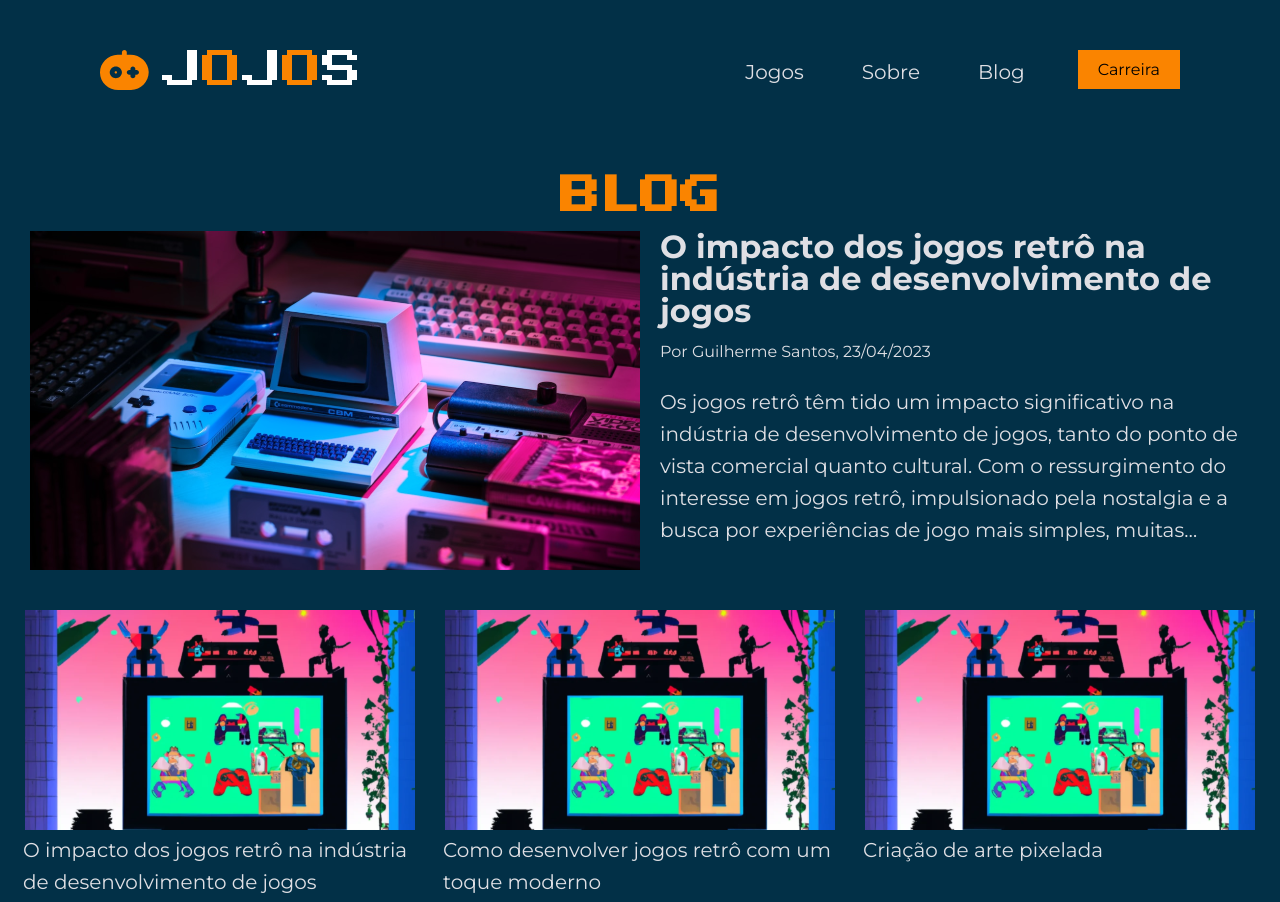
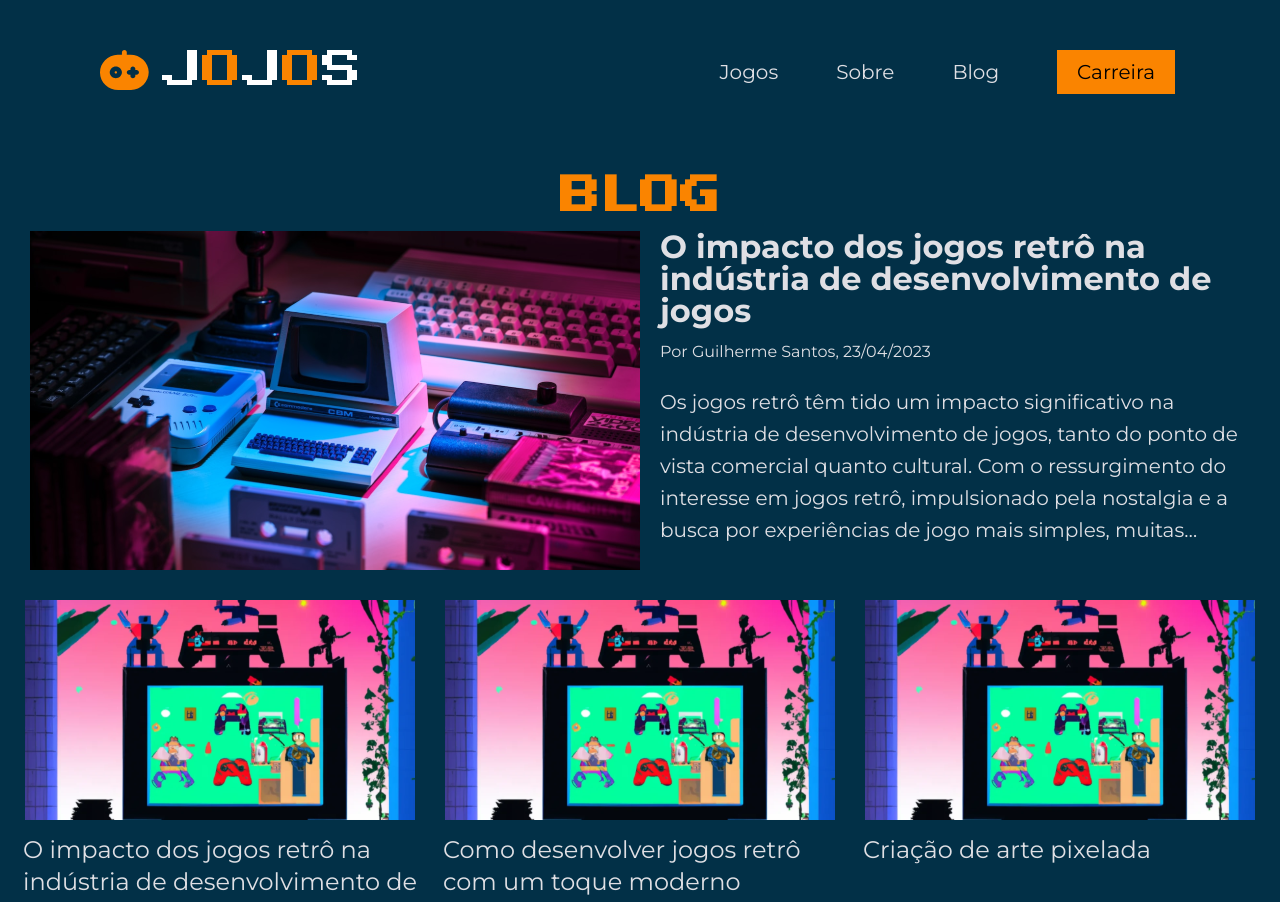
Before and after one commit to lucas-souza-vieira/projeto-final-pixel, a Next.js app: page /blog in a window 1280 px wide. Shown: the top 902 px of the page. Built offline with nearby package versions, Linux system fonts and the light colour scheme.

Commit message:
Correção de detalhes

```diff
--- a/components/Cabecalho.js
+++ b/components/Cabecalho.js
@@ -21,7 +21,7 @@ export default function Cabecalho(){
               <Link href="/blog">Blog</Link>
             </li>
             <li>
-              <Link href="/#carreira"><span className={styles.carreira}>Carreira</span></Link>
+              <a href="/#carreira"><span className={styles.carreira}>Carreira</span></a>
             </li>
           </ul>
         </nav>
--- a/src/pages/blog.jsx
+++ b/src/pages/blog.jsx
@@ -16,7 +16,6 @@ export default function Blog() {
                     <p>Os jogos retrô têm tido um impacto significativo na indústria de desenvolvimento de jogos, tanto do ponto de vista comercial quanto cultural. Com o ressurgimento do interesse em jogos retrô, impulsionado pela nostalgia e a busca por experiências de jogo mais simples, muitas empresas estão explorando esse gênero e desenvolvendo jogos que lembram os clássicos do passado.</p>
                 </div>
             </div>
-
 
             <div className={styles.menores}>
                 <div>
--- a/src/pages/jogo2.jsx
+++ b/src/pages/jogo2.jsx
@@ -18,7 +18,9 @@ export default function jogo2(){
                     </div>
                 </div>
 
-                    <p>Tetris é um dos jogos mais icônicos e envolventes de todos os tempos. Lançado em 1984, o jogo conquistou milhões de corações ao redor do mundo com sua jogabilidade simples e viciante. O objetivo é claro: organizar blocos em diferentes formas e tamanhos que caem do topo da tela para formar linhas horizontais completas.<br/><br/>A simplicidade do Tetris o torna acessível para jogadores de todas as idades. A mecânica de jogo intuitiva permitiu que se tornasse um clássico instantâneo e tenha sido portado para inúmeras plataformas e dispositivos ao longo dos anos. Sua popularidade transcende gerações, com uma base de fãs apaixonada que ainda joga o jogo com entusiasmo até hoje.<br/><br/>Tetris vai além do entretenimento, também desenvolvendo habilidades cognitivas. Os jogadores precisam aprimorar suas habilidades de tomada de decisão, planejamento e coordenação para alcançar o sucesso. Mesmo após tantos anos, o Tetris continua sendo um dos jogos mais desafiadores e recompensadores para aqueles que buscam um desafio intelectual. Prepare-se para empilhar blocos e mergulhar em uma incrível jornada de estratégia e diversão com Tetris!</p>
+                    <p>Tetris é um dos jogos mais icônicos e envolventes de todos os tempos. Lançado em 1984, o jogo conquistou milhões de corações ao redor do mundo com sua jogabilidade simples e viciante. O objetivo é claro: organizar blocos em diferentes formas e tamanhos que caem do topo da tela para formar linhas horizontais completas.<br/></p>
+                    <p>A simplicidade do Tetris o torna acessível para jogadores de todas as idades. A mecânica de jogo intuitiva permitiu que se tornasse um clássico instantâneo e tenha sido portado para inúmeras plataformas e dispositivos ao longo dos anos. Sua popularidade transcende gerações, com uma base de fãs apaixonada que ainda joga o jogo com entusiasmo até hoje.<br/></p>
+                    <p>Tetris vai além do entretenimento, também desenvolvendo habilidades cognitivas. Os jogadores precisam aprimorar suas habilidades de tomada de decisão, planejamento e coordenação para alcançar o sucesso. Mesmo após tantos anos, o Tetris continua sendo um dos jogos mais desafiadores e recompensadores para aqueles que buscam um desafio intelectual. Prepare-se para empilhar blocos e mergulhar em uma incrível jornada de estratégia e diversão com Tetris!</p>
             </div>
 
         </>
--- a/src/pages/jogo3.jsx
+++ b/src/pages/jogo3.jsx
@@ -18,7 +18,9 @@ export default function jogo3(){
                     </div>
                 </div>
 
-                    <p>Invaders from Space é um clássico jogo de arcade lançado em 1978, que desafia os jogadores a defender a Terra de invasores alienígenas em uma batalha frenética. Através do controle de uma nave espacial, você deve eliminar as formações de invasores em movimento, usando habilidade de mira e reflexos rápidos. A trilha sonora eletrônica e a atmosfera futurista tornam essa experiência imersiva e emocionante.<br/>ste marco na história dos videogames inspirou gerações de jogadores e desenvolvedores, mantendo sua jogabilidade viciante e ação implacável ao longo dos anos. Invaders from Space continua a desafiar e entusiasmar jogadores de todas as idades, tornando-se um clássico intemporal que resiste ao teste do tempo. Prepare-se para defender a Terra e mergulhar nesta batalha intergaláctica pela sobrevivência da humanidade!<br/><br/>Prepare-se para a contagem regressiva e enfrente a invasão extraterrestre em Invaders from Space! Sua missão é crucial: deter o avanço dos invasores e proteger nosso planeta. Com reflexos rápidos e habilidades estratégicas, você enfrentará a ação implacável do jogo enquanto a tensão aumenta a cada onda de invasores. Desafie-se nesta experiência clássica e descubra por que Invaders from Space é tão memorável e apaixonante. A aventura espacial espera por você!<br/></p>
+                    <p>Invaders from Space é um clássico jogo de arcade lançado em 1978, que desafia os jogadores a defender a Terra de invasores alienígenas em uma batalha frenética. Através do controle de uma nave espacial, você deve eliminar as formações de invasores em movimento, usando habilidade de mira e reflexos rápidos. A trilha sonora eletrônica e a atmosfera futurista tornam essa experiência imersiva e emocionante.<br/></p>
+                    <p>Este marco na história dos videogames inspirou gerações de jogadores e desenvolvedores, mantendo sua jogabilidade viciante e ação implacável ao longo dos anos. Invaders from Space continua a desafiar e entusiasmar jogadores de todas as idades, tornando-se um clássico intemporal que resiste ao teste do tempo. Prepare-se para defender a Terra e mergulhar nesta batalha intergaláctica pela sobrevivência da humanidade!<br/></p>
+                    <p>Prepare-se para a contagem regressiva e enfrente a invasão extraterrestre em Invaders from Space! Sua missão é crucial: deter o avanço dos invasores e proteger nosso planeta. Com reflexos rápidos e habilidades estratégicas, você enfrentará a ação implacável do jogo enquanto a tensão aumenta a cada onda de invasores. Desafie-se nesta experiência clássica e descubra por que Invaders from Space é tão memorável e apaixonante. A aventura espacial espera por você!</p>
             </div>
 
         </>
--- a/src/styles/Cabecalho.module.css
+++ b/src/styles/Cabecalho.module.css
@@ -33,6 +33,7 @@
 .carreira {
     color: black;
     padding: 10px 20px;
+    width: 118px;
+    height: 52px;
     background-color: #FA8400;
-
 }
--- a/src/styles/blog.module.css
+++ b/src/styles/blog.module.css
@@ -24,7 +24,7 @@
     margin: 0 auto;
     max-width: 1240px;
     max-height: 339px;
-    margin-bottom: 40px;
+    margin-bottom: 30px;
 }
 
 .text {
@@ -75,4 +75,8 @@
 .menores p{
     text-align: left;
     margin-left: 3px;
+    margin-top: 10px;
+    margin-bottom: 20px;
+    font-size: 24px;
+    line-height: 32px;
 }
```
Also changed, not shown: src/pages/jogo1.jsx (+3 -2 lines), src/styles/jogos.module.css (+7 -3 lines).
